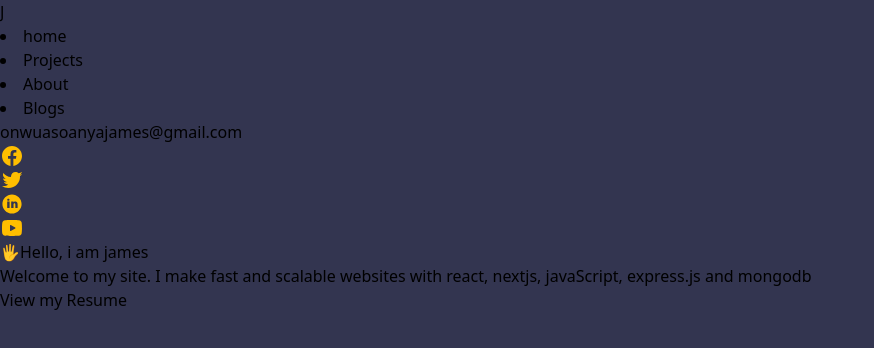
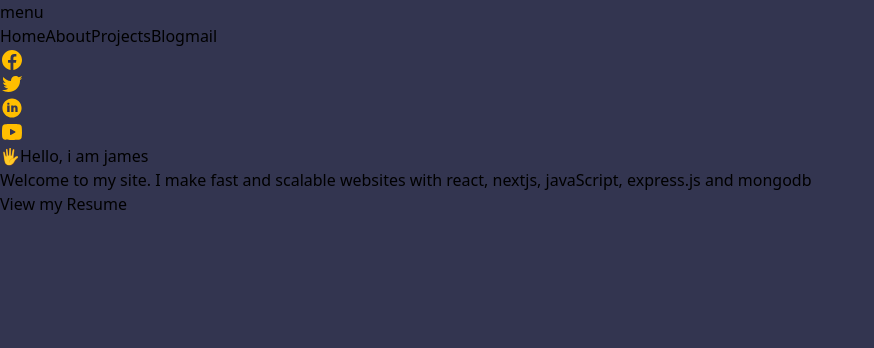
Before and after one commit to james-e-o/Profile, a Next.js app: page / in a window 1280 px wide. Shown: the top 348 px of the page, without its empty margins (0-874 px from the left). Built offline with nearby package versions, Linux system fonts and the light colour scheme.

Commit message:
home push

```diff
--- /dev/null
+++ b/app/About/page.jsx
@@ -0,0 +1,9 @@
+import React from 'react'
+
+const About = () => {
+  return (
+    <div>About</div>
+  )
+}
+
+export default About
--- a/app/layout.jsx
+++ b/app/layout.jsx
@@ -1,4 +1,5 @@
 import './globals.css'
+import Nav from '@components/nav.jsx'
 
 
 export const metadata = {
@@ -9,7 +10,11 @@ export const metadata = {
 export default function RootLayout({ children }) {
   return (
     <html lang="en">
-      <body className='bg-darkNavy'>{children}</body>
+      <body className='bg-darkNavy'>
+        <header>
+          <Nav ></Nav>
+        </header>
+        {children}</body>
     </html>
   )
 }
--- a/app/page.jsx
+++ b/app/page.jsx
@@ -1,10 +1,10 @@
 import Image from 'next/image'
-import Header from '@components/header.jsx'
+import Nav from '@components/nav.jsx'
 
 export default function Home() {
   return (
     <>
-      <Header ></Header>
+
         <main>
             <div class="icons">
                 <svg name="facebook" id="facebook" xmlns="http://www.w3.org/2000/svg" fill="rgb(255, 190, 0)" viewBox="0 0 24 24" width="24px" height="24px">    <path d="M12,2C6.477,2,2,6.477,2,12c0,5.013,3.693,9.153,8.505,9.876V14.65H8.031v-2.629h2.474v-1.749 c0-2.896,1.411-4.167,3.818-4.167c1.153,0,1.762,0.085,2.051,0.124v2.294h-1.642c-1.022,0-1.379,0.969-1.379,2.061v1.437h2.995 l-0.406,2.629h-2.588v7.247C18.235,21.236,22,17.062,22,12C22,6.477,17.523,2,12,2z"/></svg>
--- a/components/header.jsx
+++ /dev/null
@@ -1,18 +0,0 @@
-import React from 'react'
-
-export const Header = () => {
-  return (
-    <header>
-      <h1>J</h1>
-
-      <nav>
-          <a href="#"><li>home</li></a>
-          <a href="#"><li>Projects</li></a>
-          <a href="#"><li>About</li></a>
-          <a href="#"><li>Blogs</li></a>
-          <a href="#" id="email">onwuasoanyajames@gmail.com</a>
-      </nav>
-  </header>
-  )
-}
-export default Header
--- /dev/null
+++ b/components/nav.jsx
@@ -0,0 +1,27 @@
+import React from 'react'
+import Link from 'next/link'
+
+export const Nav = () => {
+  return (
+    <nav>
+
+      <div>
+        {/* Mobile Navigation */}
+        menu
+      </div>
+
+      <div className="hidden md:flex">
+      {/*desktop Navigation */}
+          <Link href="#">Home</Link>
+          <Link href="#">About</Link>
+          <Link href="#">Projects</Link>
+          <Link href="#">Blog</Link>
+          <Link href="#">mail</Link>
+      </div>
+
+
+
+  </nav>
+  )
+}
+export default Nav
```
